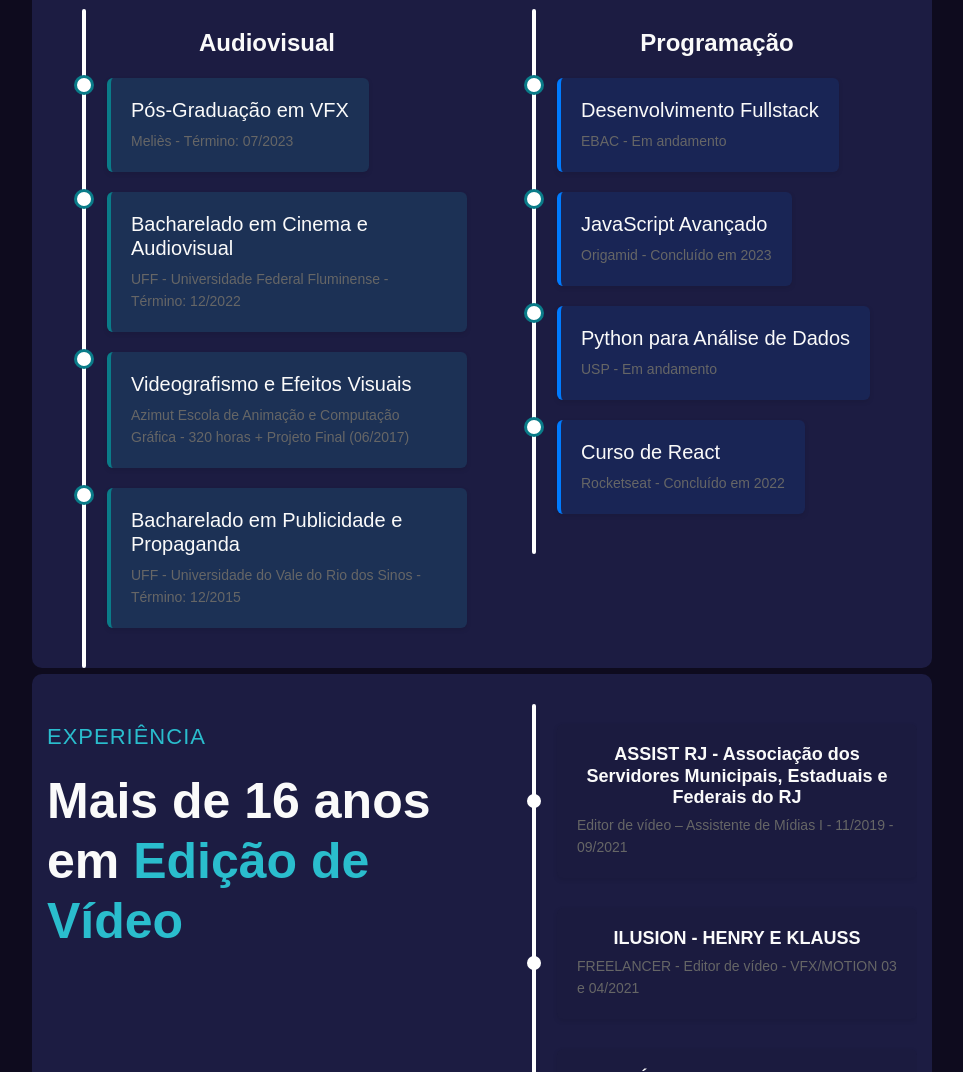
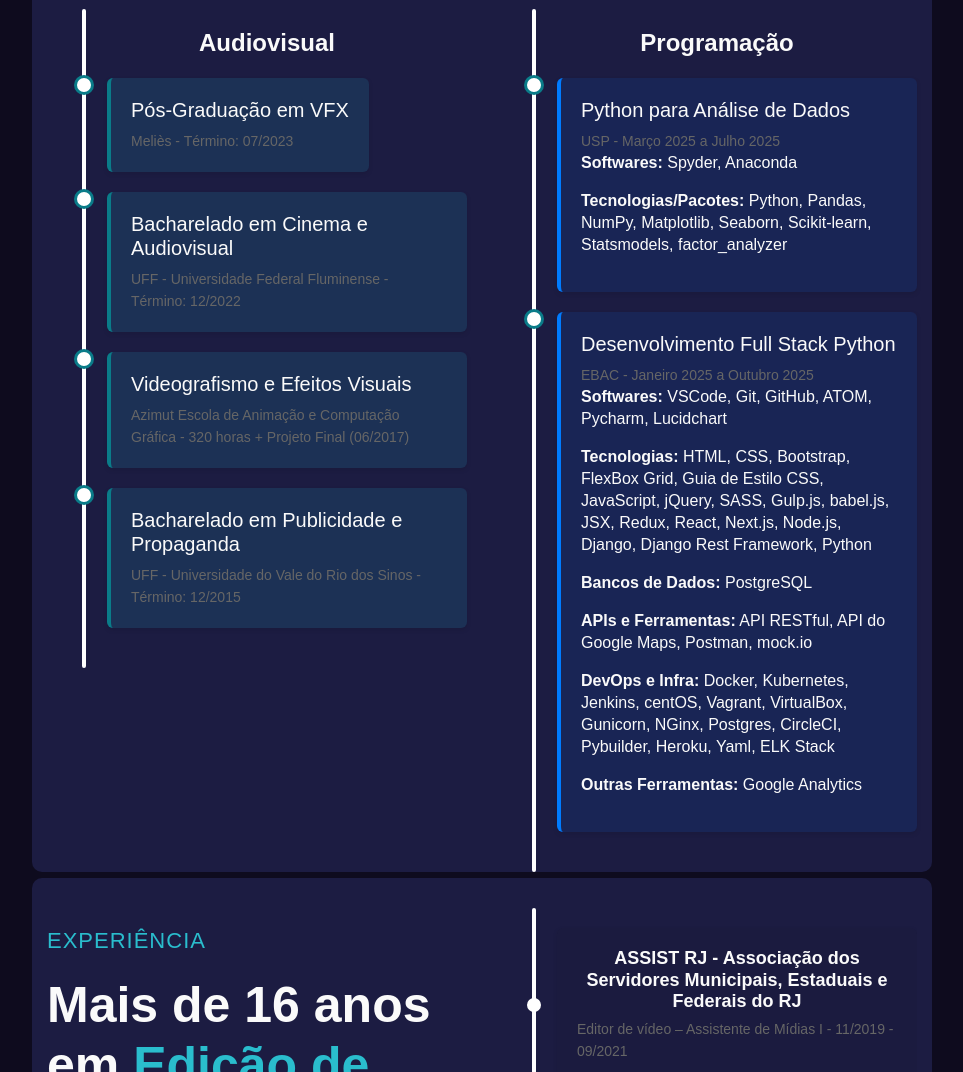
Before and after one commit to alexmacielferreira1/Portfolio-Alex, a plain HTML site: page index.html in a window 1280 px wide. Shown: the part 2020-3092 px from the top of the page, without its empty margins (158-1121 px from the left). Drawn offline with nearby package versions, Linux system fonts and the light colour scheme; no server answers; a script that the page names is missing; a small style sheet from the web is missing.

Commit message:
Austes gerais

```diff
--- a/index.html
+++ b/index.html
@@ -247,31 +247,29 @@
         <ul class="timeline-items">
             <li class="programacao">
                 <div class="timeline-content">
-                            <h5>Desenvolvimento Fullstack</h5>
-                            <span>EBAC - Em andamento</span>
+                    <h5>Python para Análise de Dados</h5>
+                    <span>USP - Março 2025 a Julho 2025</span>
+                    <p><strong>Softwares:</strong> Spyder, Anaconda</p>
+                    <p><strong>Tecnologias/Pacotes:</strong> Python, Pandas, NumPy, Matplotlib, Seaborn, Scikit-learn, Statsmodels, factor_analyzer</p>
                 </div>
             </li>
             <li class="programacao">
                 <div class="timeline-content">
-                            <h5>JavaScript Avançado</h5>
-                            <span>Origamid - Concluído em 2023</span>
-                        </div>
-                    </li>
-                    <li class="programacao">
-                        <div class="timeline-content">
-                            <h5>Python para Análise de Dados</h5>
-                            <span>USP - Em andamento</span>
-                        </div>
-                    </li>
-                    <li class="programacao">
-                        <div class="timeline-content">
-                            <h5>Curso de React</h5>
-                            <span>Rocketseat - Concluído em 2022</span>
+                    <h5>Desenvolvimento Full Stack Python</h5>
+                    <span>EBAC - Janeiro 2025 a Outubro 2025</span>
+                    <p><strong>Softwares:</strong> VSCode, Git, GitHub, ATOM, Pycharm, Lucidchart</p>
+                    <p><strong>Tecnologias:</strong> HTML, CSS, Bootstrap, FlexBox Grid, Guia de Estilo CSS, JavaScript, jQuery, SASS, Gulp.js, babel.js, JSX, Redux, React, Next.js, Node.js, Django, Django Rest Framework, Python</p>
+                    <p><strong>Bancos de Dados:</strong> PostgreSQL</p>
+                    <p><strong>APIs e Ferramentas:</strong> API RESTful, API do Google Maps, Postman, mock.io</p>
+                    <p><strong>DevOps e Infra:</strong> Docker, Kubernetes, Jenkins, centOS, Vagrant, VirtualBox, Gunicorn, NGinx, Postgres, CircleCI, Pybuilder, Heroku, Yaml, ELK Stack</p>
+                    <p><strong>Outras Ferramentas:</strong> Google Analytics</p>
                 </div>
             </li>
         </ul>
     </div>
 </div>
+
+
     </div>
 </div>
     </div>
```
Lines whose indentation alone changed are shown as unchanged.
